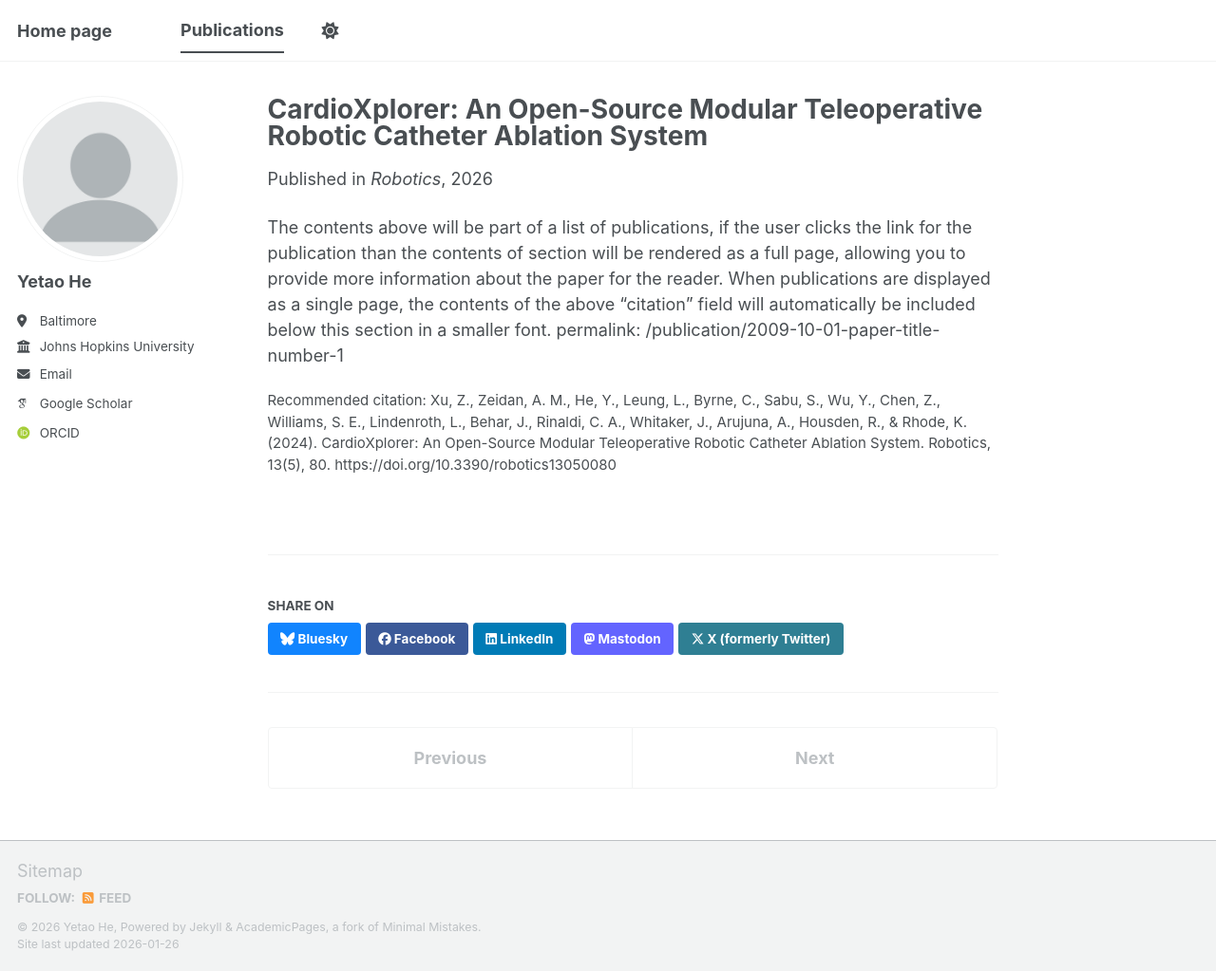
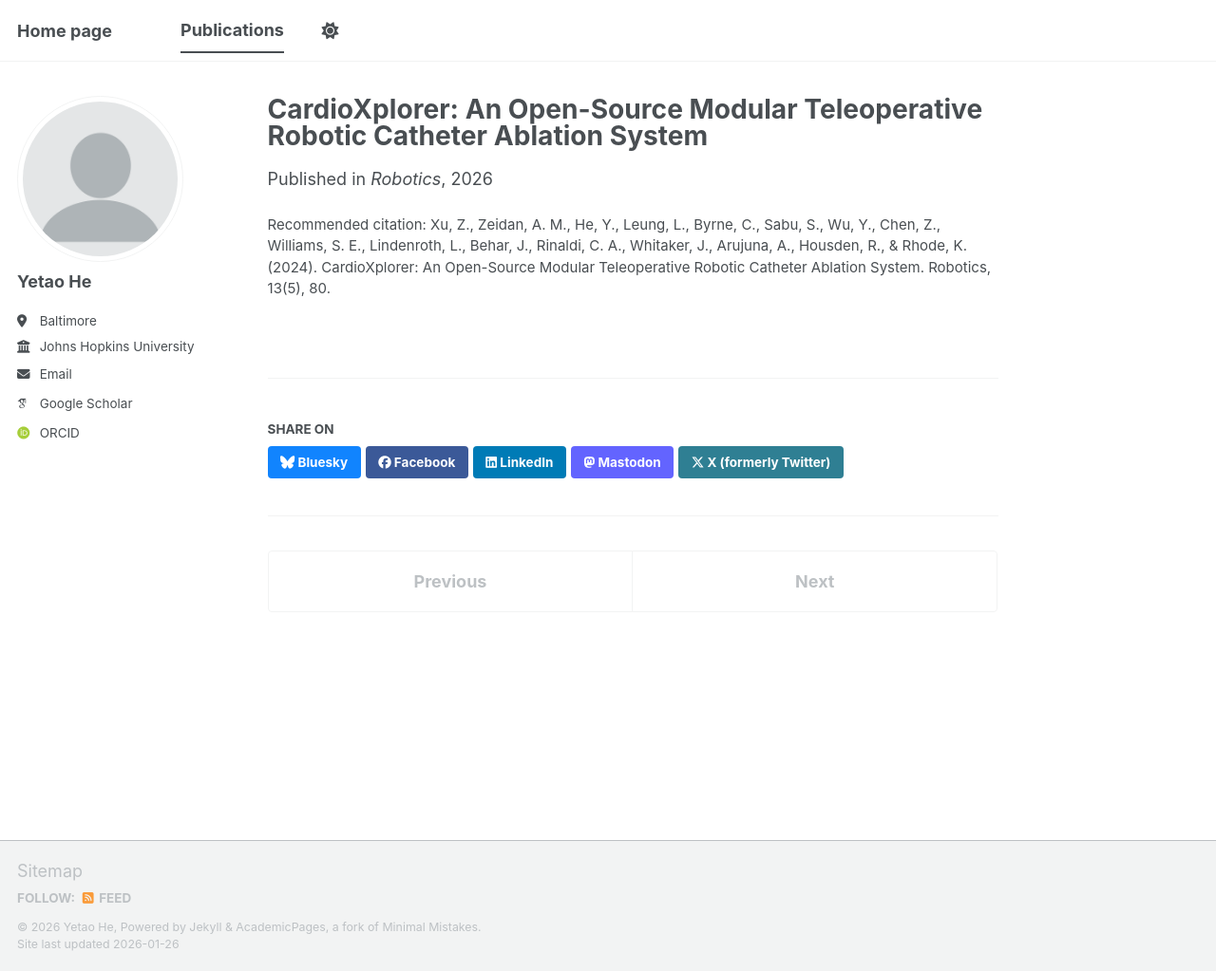
Before and after one commit to YetiHe/YetiHe.github.io, a Jekyll site: the page built from _publications/2024_robots.md, in a window 1280 px wide and 1023 px high. Shown: the whole window at 95% size. Built offline with Jekyll 4.4.1, drawn with Linux system fonts in a browser that asks for light colours; some web fonts are replaced; a script bundle is joined from its source files by our own code; library files that are not in the unit come from our copies.

Commit message:
Modify citation in 2024_robots.md
Updated citation format by removing the DOI link.

```diff
--- a/_publications/2024_robots.md
+++ b/_publications/2024_robots.md
@@ -3,7 +3,5 @@ title: "CardioXplorer: An Open-Source Modular Teleoperative Robotic Catheter Abl
 collection: publications
 category: paper2024
 venue: 'Robotics'
-citation: 'Xu, Z., Zeidan, A. M., He, Y., Leung, L., Byrne, C., Sabu, S., Wu, Y., Chen, Z., Williams, S. E., Lindenroth, L., Behar, J., Rinaldi, C. A., Whitaker, J., Arujuna, A., Housden, R., & Rhode, K. (2024). CardioXplorer: An Open-Source Modular Teleoperative Robotic Catheter Ablation System. Robotics, 13(5), 80. https://doi.org/10.3390/robotics13050080'
+citation: 'Xu, Z., Zeidan, A. M., He, Y., Leung, L., Byrne, C., Sabu, S., Wu, Y., Chen, Z., Williams, S. E., Lindenroth, L., Behar, J., Rinaldi, C. A., Whitaker, J., Arujuna, A., Housden, R., & Rhode, K. (2024). CardioXplorer: An Open-Source Modular Teleoperative Robotic Catheter Ablation System. Robotics, 13(5), 80.'
 ---
-The contents above will be part of a list of publications, if the user clicks the link for the publication than the contents of section will be rendered as a full page, allowing you to provide more information about the paper for the reader. When publications are displayed as a single page, the contents of the above "citation" field will automatically be included below this section in a smaller font.
-permalink: /publication/2009-10-01-paper-title-number-1
```
